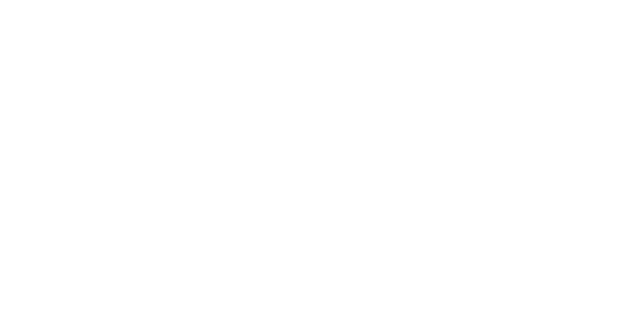
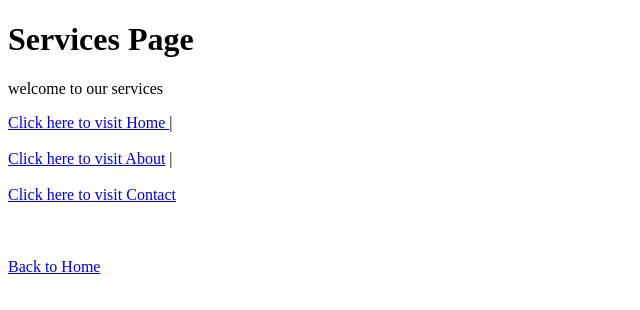
Before and after one commit to mokshdaphalak/My_New_Repo, a plain HTML site: page service.html in a window 1280 px wide. Shown: the whole page, without its empty margins (0-640 px from the left). Drawn offline with Linux system fonts and the light colour scheme.

Commit message:
service  page add navigation

```diff
--- a/service.html
+++ b/service.html
@@ -1,11 +1,17 @@
 <!DOCTYPE html>
-<html lang="en">
+<html>
 <head>
-    <meta charset="UTF-8">
-    <meta name="viewport" content="width=device-width, initial-scale=1.0">
-    <title>Document</title>
+  <title>Services</title>
 </head>
 <body>
+  <h1> Services Page</h1>
+  <p>welcome to our services</p>
+  <a href="index.html" >Click here to visit Home </a> |<br><br>
+    <a href="about.html" >Click here to visit About</a> |<br><br>
+  <a href="contact.html" >Click here to visit Contact</a><br><br>
 
+
+  <br><br>
+  <a href="index.html" target="_blank">Back to Home</a>
 </body>
 </html>
```
